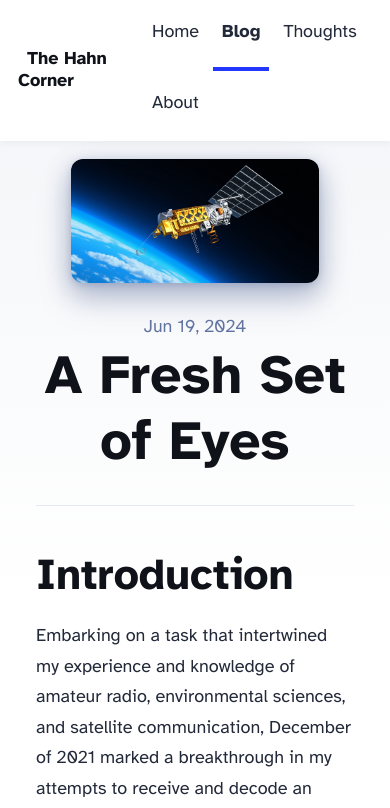
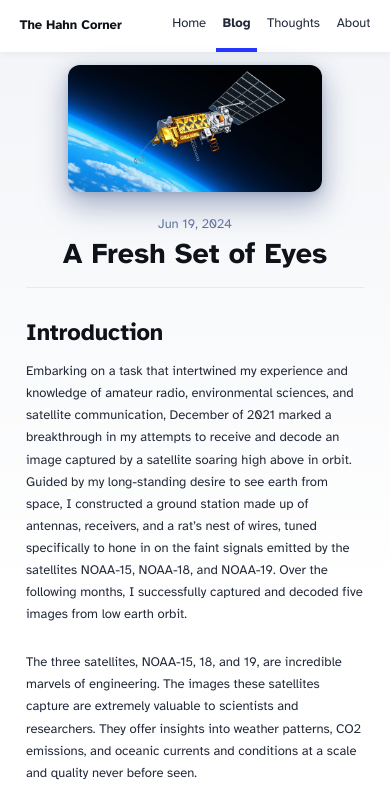
Before and after one commit to wsfhahn/wsfhahn.github.io, an Astro site: page /blog/fresh-set-of-eyes in a window 390 px wide. Shown: the top 808 px of the page. Built offline with nearby package versions, Linux system fonts and the light colour scheme; Astro itself is replaced by a stand-in of ours.

Commit message:
font size updates, images for post

```diff
--- a/src/content/blog/fresh-set-of-eyes.md
+++ b/src/content/blog/fresh-set-of-eyes.md
@@ -2,7 +2,7 @@
 title: 'A Fresh Set of Eyes'
 description: 'test'
 pubDate: 'Jun 19 2024'
-heroImage: '../../assets/fresh-set-of-eyes.png'
+heroImage: '../../assets/fresh-set-of-eyes/fresh-set-of-eyes.png'
 ---
 
 ## Introduction
@@ -19,7 +19,7 @@ Satellites, being in a stable orbit around a central body, follow predictable pa
 
 The satellites NOAA-15, NOAA-18 and NOAA-19 stuck out as great candidates for many reasons. They are based on the [Advanced TIROS-N](http://www.astronautix.com/a/advancedtirosn.html) satellite bus and carry a wide array of instruments. Different data types are transmitted on different frequencies which are listed on the above sources. These satellites transmit reduced resolution images at 137.62 MHz, 137.9125 MHz and 137.10 MHz respectively in an analog image format called [Automatic Picture Transmission (APT)](https://www.sigidwiki.com/wiki/Automatic_Picture_Transmission_(APT)).
 
-![Advanced TIROS-N](/assets/2024-02-09/tiros-n-bus.webp)
+![Advanced TIROS-N](../../assets/fresh-set-of-eyes/tiros-n-bus.webp)
 
 The image signals produced by the three satellites can be received using cheap, DIY hardware. They are low frequency and horizontally polarized, meaning they can be picked up by a simple dipole antenna.
 
--- a/src/styles/global.css
+++ b/src/styles/global.css
@@ -129,10 +129,25 @@ hr {
 }
 @media (max-width: 720px) {
 	body {
-		font-size: 18px;
+		font-size: 13px;
 	}
 	main {
 		padding: 1em;
+	}
+	h1 {
+		font-size: 2.2em;
+	}
+	h2 {
+		font-size: 1.8em;
+	}
+	h3 {
+		font-size: 1.5em;
+	}
+	h4 {
+		font-size: 1.3em;
+	}
+	h5 {
+		font-size: 1.1em;
 	}
 }
 
```
Also changed, not shown: src/assets/fresh-set-of-eyes/audacity.png (added), src/assets/fresh-set-of-eyes/fresh-set-of-eyes.png (renamed from src/assets/fresh-set-of-eyes.png), src/assets/fresh-set-of-eyes/rtlsdr-v3.jpg (added), src/assets/fresh-set-of-eyes/tiros-n-bus.webp (added), 8 other files.
